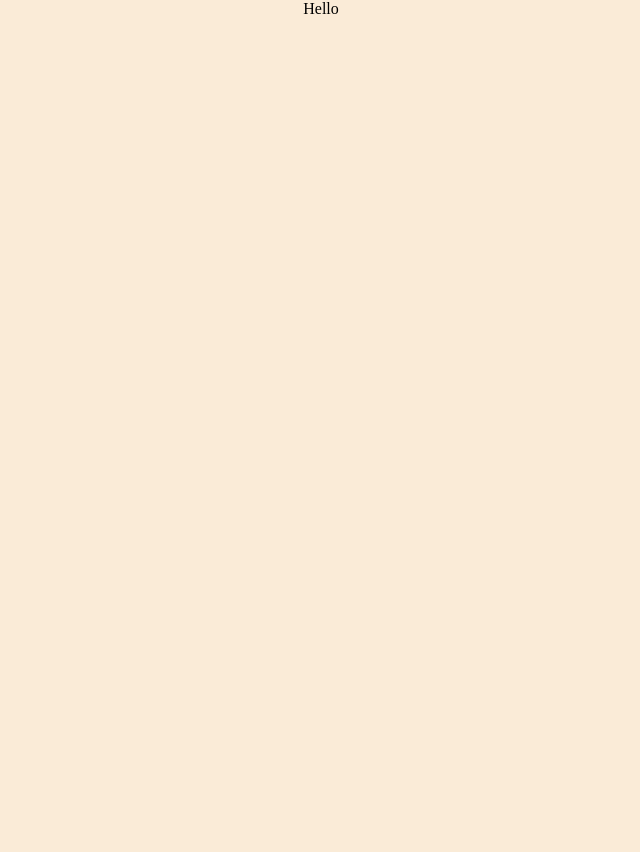
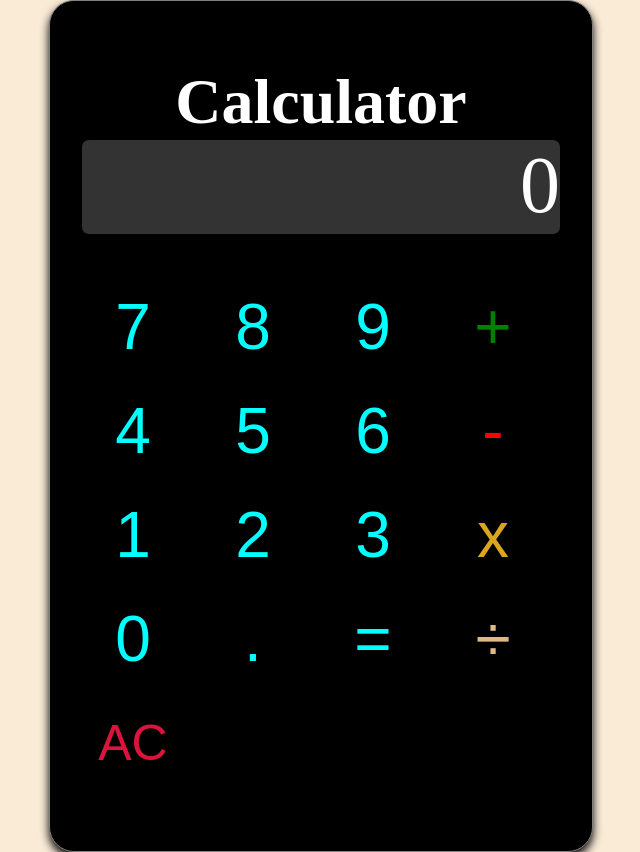
Before and after one commit to codegeass56/react-calculator, a React (Vite) app: page / in a window 1280 px wide. Shown: the whole page, without its empty margins (319-959 px from the left). Before the commit the page ends 800 px from the top, so only its background shows below. Built offline with nearby package versions, Linux system fonts and the light colour scheme.

Commit message:
Move CSS into modules and finish calculator layout

```diff
--- a/src/App.tsx
+++ b/src/App.tsx
@@ -1,5 +1,11 @@
+import Calculator from "./components/Calculator/Calculator";
+
 function App() {
-  return <div className="app">Hello</div>;
+  return (
+    <div className="app">
+      <Calculator />
+    </div>
+  );
 }
 
 export default App;
--- /dev/null
+++ b/src/components/Button/Button.module.css
@@ -0,0 +1,13 @@
+button {
+  width: 5.5rem;
+  height: 5.5rem;
+  background-color: black;
+  color: var(--color-button-text);
+  border: none;
+  font-size: 4rem;
+  box-shadow: 0px 5px 10px rgba(darken(white, 40%));
+  transition: all 0.2s;
+  cursor: pointer;
+  border-radius: 5px;
+  border-bottom: 4px solid lighten(gray, 70%);
+}
--- /dev/null
+++ b/src/components/Button/Button.tsx
@@ -0,0 +1,11 @@
+import style from "./Button.module.css";
+
+type Props = {
+  children: React.ReactNode;
+  className?: string;
+};
+function Button({ children, className = "" }: Props) {
+  return <button className={style.button + ` ${className}`}>{children}</button>;
+}
+
+export default Button;
--- /dev/null
+++ b/src/components/ButtonGrid/ButtonGrid.module.css
@@ -0,0 +1,7 @@
+.buttonGrid {
+  display: grid;
+  grid-template-columns: repeat(4, auto);
+  grid-template-rows: repeat(5, auto);
+  width: 29rem;
+  gap: 1rem;
+}
--- /dev/null
+++ b/src/components/ButtonGrid/ButtonGrid.tsx
@@ -0,0 +1,28 @@
+import Button from "../Button/Button";
+import style from "./ButtonGrid.module.css";
+
+function ButtonGrid() {
+  return (
+    <div className={style.buttonGrid}>
+      <Button>7</Button>
+      <Button>8</Button>
+      <Button>9</Button>
+      <Button className="addBtn">+</Button>
+      <Button>4</Button>
+      <Button>5</Button>
+      <Button>6</Button>
+      <Button className="subtractBtn">-</Button>
+      <Button>1</Button>
+      <Button>2</Button>
+      <Button>3</Button>
+      <Button className="multiplyBtn">x</Button>
+      <Button>0</Button>
+      <Button>.</Button>
+      <Button>=</Button>
+      <Button className="divideBtn">÷</Button>
+      <Button className="clearBtn">AC</Button>
+    </div>
+  );
+}
+
+export default ButtonGrid;
--- a/src/components/Calculator.tsx
+++ /dev/null
@@ -1,5 +0,0 @@
-function Calculator() {
-  return <div></div>;
-}
-
-export default Calculator;
--- /dev/null
+++ b/src/components/Calculator/Calculator.module.css
@@ -0,0 +1,12 @@
+.calculator {
+  display: flex;
+  flex-direction: column;
+  justify-content: center;
+  align-items: center;
+  width: 34rem;
+  border: 1px solid grey;
+  padding: 4rem;
+  border-radius: 25px;
+  box-shadow: 0px 5px 10px;
+  background-color: var(--color-calculator-background);
+}
--- /dev/null
+++ b/src/components/Calculator/Calculator.tsx
@@ -0,0 +1,16 @@
+import style from "./Calculator.module.css";
+import Title from "../Title";
+import ButtonGrid from "../ButtonGrid/ButtonGrid";
+import Screen from "../Screen/Screen";
+
+function Calculator() {
+  return (
+    <div className={style.calculator}>
+      <Title />
+      <Screen />
+      <ButtonGrid />
+    </div>
+  );
+}
+
+export default Calculator;
--- /dev/null
+++ b/src/components/Screen/Screen.module.css
@@ -0,0 +1,17 @@
+.screen {
+  border: 1px solid black;
+  width: 30rem;
+  height: 6rem;
+  margin-bottom: 3rem;
+  background-color: #333;
+  border-radius: 8px;
+}
+
+.screenContent {
+  font-family: "Times New Roman", Times, serif;
+  font-size: 5rem;
+  color: var(--color-screen-text);
+  height: inherit;
+  margin: auto;
+  text-align: right;
+}
--- /dev/null
+++ b/src/components/Screen/Screen.tsx
@@ -0,0 +1,11 @@
+import style from "./Screen.module.css";
+
+function Screen() {
+  return (
+    <div className={style.screen}>
+      <p className={style.screenContent}>0</p>
+    </div>
+  );
+}
+
+export default Screen;
--- /dev/null
+++ b/src/components/Title.tsx
@@ -0,0 +1,5 @@
+function Title() {
+  return <h1>Calculator</h1>;
+}
+
+export default Title;
--- a/src/index.css
+++ b/src/index.css
@@ -25,62 +25,9 @@ body {
   justify-content: center;
 }
 
-.calculatorContainer {
-  display: flex;
-  flex-direction: column;
-  justify-content: center;
-  align-items: center;
-  width: 34rem;
-  border: 1px solid grey;
-  padding: 4rem;
-  border-radius: 25px;
-  box-shadow: 0px 5px 10px;
-  background-color: var(--color-calculator-background);
-}
-
 h1 {
   font-size: 4rem;
   color: var(--color-screen-text);
-}
-
-.screen-container {
-  border: 1px solid black;
-  width: 30rem;
-  height: 6rem;
-  margin-bottom: 3rem;
-  background-color: #333;
-  border-radius: 8px;
-}
-
-.screen-content {
-  font-family: "Times New Roman", Times, serif;
-  font-size: 5rem;
-  color: var(--color-screen-text);
-  height: inherit;
-  margin: auto;
-  text-align: right;
-}
-
-.buttons-container {
-  display: grid;
-  grid-template-columns: repeat(4, auto);
-  grid-template-rows: repeat(5, auto);
-  width: 29rem;
-  gap: 1rem;
-}
-
-button {
-  width: 5.5rem;
-  height: 5.5rem;
-  background-color: black;
-  color: var(--color-button-text);
-  border: none;
-  font-size: 4rem;
-  box-shadow: 0px 5px 10px rgba(darken(white, 40%));
-  transition: all 0.2s;
-  cursor: pointer;
-  border-radius: 5px;
-  border-bottom: 4px solid lighten(gray, 70%);
 }
 
 /* button:hover:active {
@@ -102,27 +49,27 @@ button:hover {
   background-color: hsla(0, 0%, 50%, 0.24);
 }
 
-.clear-button {
+.clearBtn {
   font-size: 50px;
   color: var(--color-clearButton-text);
 }
 
-.clear-button:active {
+.clearBtn:active {
   color: var(--color-clearButton-text);
 }
 
-.add-button {
+.addBtn {
   color: var(--color-addButton-text);
 }
 
-.subtract-button {
-  color: var(--color-addButton-text);
+.subtractBtn {
+  color: var(--color-subtractButton-text);
 }
 
-.multiply-button {
+.multiplyBtn {
   color: var(--color-multiplyButton-text);
 }
 
-.divide-button {
+.divideBtn {
   color: var(--color-divideButton-text);
 }
```
